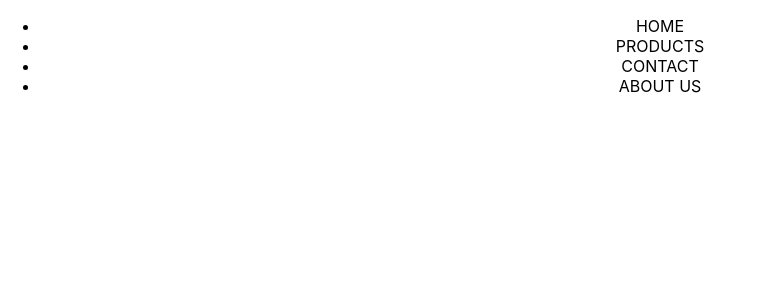
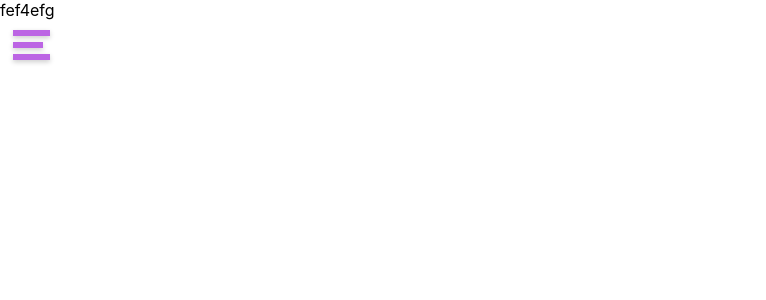
Before and after one commit to BrendonSAlmeida/Condelivery, a React (Create React App) app: page /Home in a window 1280 px wide. Shown: the top 300 px of the page, without its empty margins (0-766 px from the left). Built offline with nearby package versions, Linux system fonts and the light colour scheme.

Commit message:
alteração5

```diff
--- a/src/App.css
+++ b/src/App.css
@@ -1,6 +1,17 @@
-.App {
-  text-align: center;
+*{
+  margin: 0;
+  box-sizing: border-box;
 }
+
+html, body, #root, .hamburguerAll{
+
+  position: relative;
+  min-height: 100vh;
+  max-width: 100vw;
+  width: 100vw;
+}
+
+/* LOGIN */
 .container {
   display: flex;
   flex-direction: column;
--- a/src/App.js
+++ b/src/App.js
@@ -1,5 +1,6 @@
 import React from 'react';
 import './App.css';
+import './Home.css';
 // import Login from './components/Login';
 import AppRoutes from './components/Routes';
 
--- /dev/null
+++ b/src/Home.css
@@ -0,0 +1,112 @@
+*{
+    margin: 0;
+    box-sizing: border-box;
+}
+
+html, body, #root, .hamburguerAll{
+
+    position: relative;
+    min-height: 100vh;
+    max-width: 100vw;
+    width: 100vw;
+}
+
+.icon{
+    position: absolute;
+    z-index: 4;
+    left: 1%;
+    width: fit-content;
+    height: 44px;
+    cursor: pointer;
+}
+
+.hamburger{
+    top: 50%;
+    left: 10%;
+    width: 30px;
+    height: 6px;
+    background: #BC65E4;
+    position: absolute;
+    box-shadow: 0 2px 5px rgba(0, 0, 0, 0.2);
+    transition: 0.5s;
+}
+
+.hamburger::before{
+
+    top: -12px;
+    content: '';
+    position: absolute;
+    width: 37px;
+    height: 6px;
+    background: #BC65E4;
+    box-shadow: 0 2px 5px rgba(0, 0, 0, 0.2);
+    transition: 0.5s;
+}
+
+.hamburger::after{
+
+    top: 12px;
+    content: '';
+    position: absolute;
+    width: 37px;
+    height: 6px;
+    background: #BC65E4;
+    box-shadow: 0 2px 5px rgba(0, 0, 0, 0.2);
+    transition: 0.5s;
+}
+
+.list{
+    display: flex;
+    flex-direction: column;
+    left: 1%;
+    padding: 45px 0 0;
+    flex-wrap: nowrap;
+    color: white;
+    font-size: 1rem;
+    font-weight: 600;
+}
+
+.list .listItems{
+    padding: 0;
+    list-style: none;
+}
+
+.list .listItems li{
+    margin: 2px 8px;
+    cursor: pointer;
+}
+
+.list .listItems li:hover{
+    font-weight: 800;
+}
+
+.icon.iconActive .hamburger{
+    background: transparent;
+    box-shadow: 0 2px 5px transparent;
+}
+
+.icon.iconActive .hamburger::after{
+    top: 0;
+    background: #BC65E4;
+    transform: rotate(225deg);
+    box-shadow: 0 -2px 5px rgba(0, 0, 0, 0.2);
+}
+
+.icon.iconActive .hamburger::before{
+    top: 0;
+    background: #BC65E4;
+    transform: rotate(135deg);
+    box-shadow: 0 -2px 5px rgba(0, 0, 0, 0.2);
+}
+
+.menu.menuOpen{
+    width: 150px;
+    height: 100vh;
+    background: rgb(0, 0, 0);
+    box-shadow: 10px 0px 69px rgba(0, 0, 0, 0.59);
+}
+
+.menu.menuClose{
+    display: none;
+    width: 0px;
+}
--- a/src/components/Home.js
+++ b/src/components/Home.js
@@ -1,22 +1,32 @@
 import React, { useState } from 'react';
 
+function Home() {
+    const [active, setActive] = useState(false);
 
-function Home() {
+    const toggleMode = () => {
+      setActive(!active);
+    };
+
     return (
-        <div className="App">
-          <div>
-            <div className="hamburger hamburgerIcon"></div>
-          </div>
-          <div className="list">
-            <ul className="listItems">
-              <li>HOME</li>
-              <li>PRODUCTS</li>
-              <li>CONTACT</li>
-              <li>ABOUT US</li>
+      <div className="hamburguerAll">
+        <div className=''>fef4efg
+        <div className={active ? "icon iconActive" : "icon"} onClick={toggleMode}>
+        <div className="hamburger hamburgerIcon"></div>
+        </div>
+        <div className={active ? "menu menuOpen" : "menu menuClose"}>
+            <div className='list'>
+             <ul className="listItems">
+                <li>Home</li>
+                <li>Configurações</li>
+                <li>Perfil</li>
+                <li>Sair</li>
             </ul>
           </div>
         </div>
-      );
+        </div>
+      </div>
 
-}
+    );
+  }
+
 export default Home;
```
